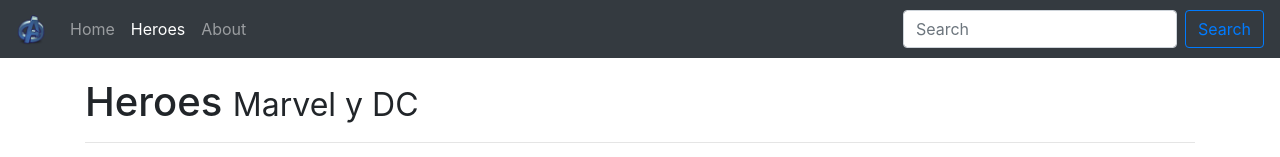
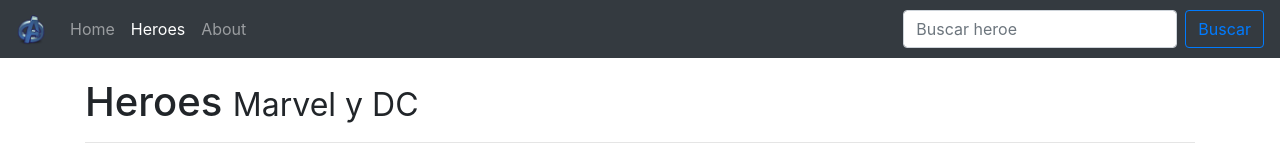
Before and after one commit to TheJonaCode/BuscadorDeHeroes, an Angular app: page /heroes in a window 1280 px wide. Shown: the top 157 px of the page. Built offline with nearby package versions, Linux system fonts and the light colour scheme.

Commit message:
Buscador de heroes

```diff
--- a/src/app/components/shared/navbar/navbar.component.html
+++ b/src/app/components/shared/navbar/navbar.component.html
@@ -22,8 +22,9 @@
         </li>
       </ul>
       <form class="form-inline my-2 my-lg-0">
-        <input class="form-control mr-sm-2" type="search" placeholder="Search" aria-label="Search">
-        <button class="btn btn-outline-primary my-2 my-sm-0" type="submit">Search</button>
+        <input class="form-control mr-sm-2" type="search" placeholder="Buscar heroe" aria-label="Search" (keyup.enter)="buscarHeroe(buscarTexto.value)" #buscarTexto>
+        <button (click)="buscarHeroe(buscarTexto.value)"
+          class="btn btn-outline-primary my-2 my-sm-0" type="button">Buscar</button>
       </form>
     </div>
   </nav>
--- a/src/app/components/shared/navbar/navbar.component.ts
+++ b/src/app/components/shared/navbar/navbar.component.ts
@@ -11,4 +11,8 @@
   ngOnInit(): void {
   }
 
+  buscarHeroe( termino:string){
+    console.log(termino);
+  }
+
 }
--- a/src/app/servicios/heroes.service.ts
+++ b/src/app/servicios/heroes.service.ts
@@ -69,6 +69,20 @@
       return this.heroes[idx];
     }
 
+
+    buscarHeroes( termino:string){
+
+      let heroesArr:Heroe[] = [];
+      termino = termino.toLowerCase();
+
+      for( let heroe of this.heroes ){
+        let nombre = heroe.nombre.toLowerCase();
+        if (nombre.indexOf( termino ) >=0){
+          heroesArr.push( heroe )
+        }
+      }
+      return heroesArr;
+    }
 }
 
 export interface Heroe{
```
